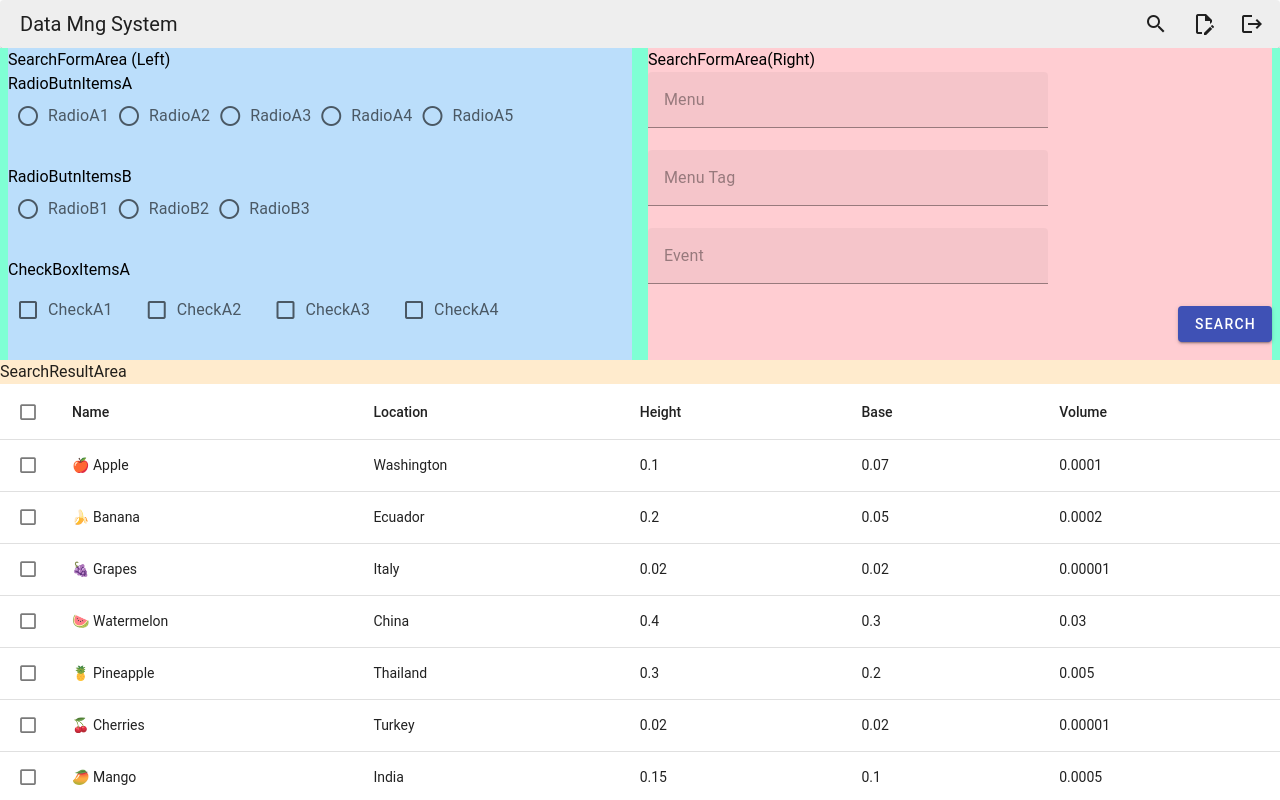
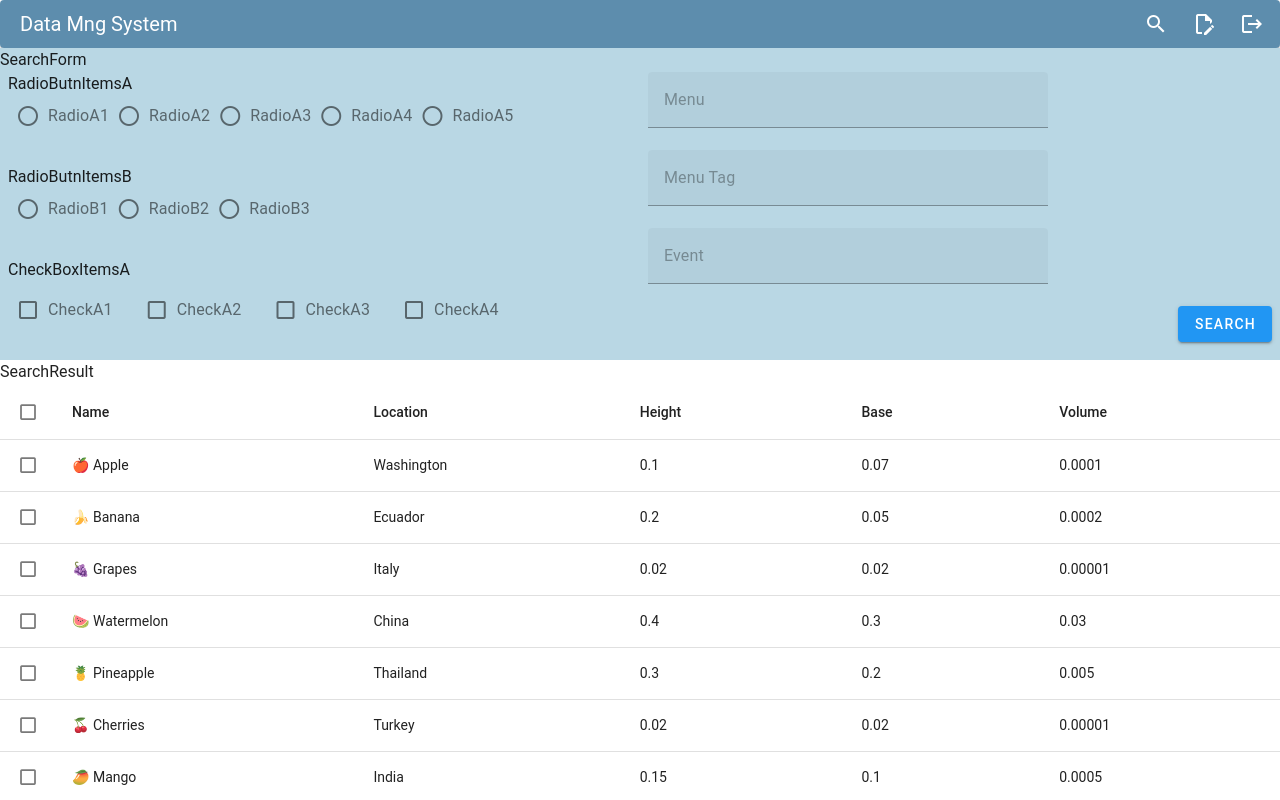
Before and after one commit to Mizuno-Hirohisa/data-mng-system-vue, a Vue app in the folder data-mng-system/: page /search in a window 1280 px wide. Shown: the top 800 px of the page. Built offline with nearby package versions, Linux system fonts and the light colour scheme.

Commit message:
cssの調整

```diff
--- a/data-mng-system/src/App.vue
+++ b/data-mng-system/src/App.vue
@@ -3,6 +3,6 @@
 </script>
 
 <template>
-  <NavigationBarComp></NavigationBarComp>
+  <NavigationBarComp/>
   <router-view/>
 </template>
--- a/data-mng-system/src/components/commons/NavigationBarComp.vue
+++ b/data-mng-system/src/components/commons/NavigationBarComp.vue
@@ -15,7 +15,7 @@
 
 <template>
     <v-card>
-        <v-toolbar density="compact">
+        <v-toolbar class="header" density="compact">
             <v-toolbar-title>Data Mng System</v-toolbar-title>
             <v-spacer></v-spacer>
 
@@ -33,3 +33,12 @@
         </v-toolbar>
     </v-card>
 </template>
+
+
+<style scoped>
+.header{
+    background-color: rgb(93, 141, 173);
+    color: white;
+}
+
+</style>
--- a/data-mng-system/src/components/layers/SearchFormArea.vue
+++ b/data-mng-system/src/components/layers/SearchFormArea.vue
@@ -32,10 +32,9 @@
 </script>
 
 <template>
+    <p>SearchForm</p>
     <v-row no-gutters>
-        <v-col class="bg-blue-lighten-4 mx-2">
-            <p>SearchFormArea (Left)</p>
-
+        <v-col class="mx-2">
             <p>RadioButnItemsA</p>
             <RadioButtonComp :btnItems="radioBtnItemsA"></RadioButtonComp>
 
@@ -46,14 +45,13 @@
             <CheckBoxComp :btnItems="checkBoxItemsA"></CheckBoxComp>
         </v-col>
 
-        <v-col class="bg-red-lighten-4 mx-2">
-            <p>SearchFormArea(Right)</p>
+        <v-col class="mx-2">
             <v-text-field width="400" placeholder="Menu"/>
             <v-text-field width="400" placeholder="Menu Tag"/>
             <v-text-field width="400" placeholder="Event"/>
 
             <div class="d-flex justify-end">
-                <v-btn color="indigo">Search</v-btn>
+                <v-btn color="blue">Search</v-btn>
             </div>
         </v-col>
     </v-row>
--- a/data-mng-system/src/components/layers/SearchResultArea.vue
+++ b/data-mng-system/src/components/layers/SearchResultArea.vue
@@ -80,6 +80,6 @@
 </script>
 
 <template>
-    <p>SearchResultArea</p>
+    <p>SearchResult</p>
     <TableComp :items="tableItems"></TableComp>
 </template>
--- a/data-mng-system/src/components/pages/Search.vue
+++ b/data-mng-system/src/components/pages/Search.vue
@@ -22,14 +22,13 @@
 .search-form-area{
   position: relative;
   padding-left: 0rem;
-  background-color: aquamarine;
+  background-color:rgb(185, 215, 228);
   width: 100%;
 }
 
 .search-result-area{
   position: relative;
   padding-left: 0rem;
-  background-color:blanchedalmond;
   width: 100%;
 }
 </style>
```
